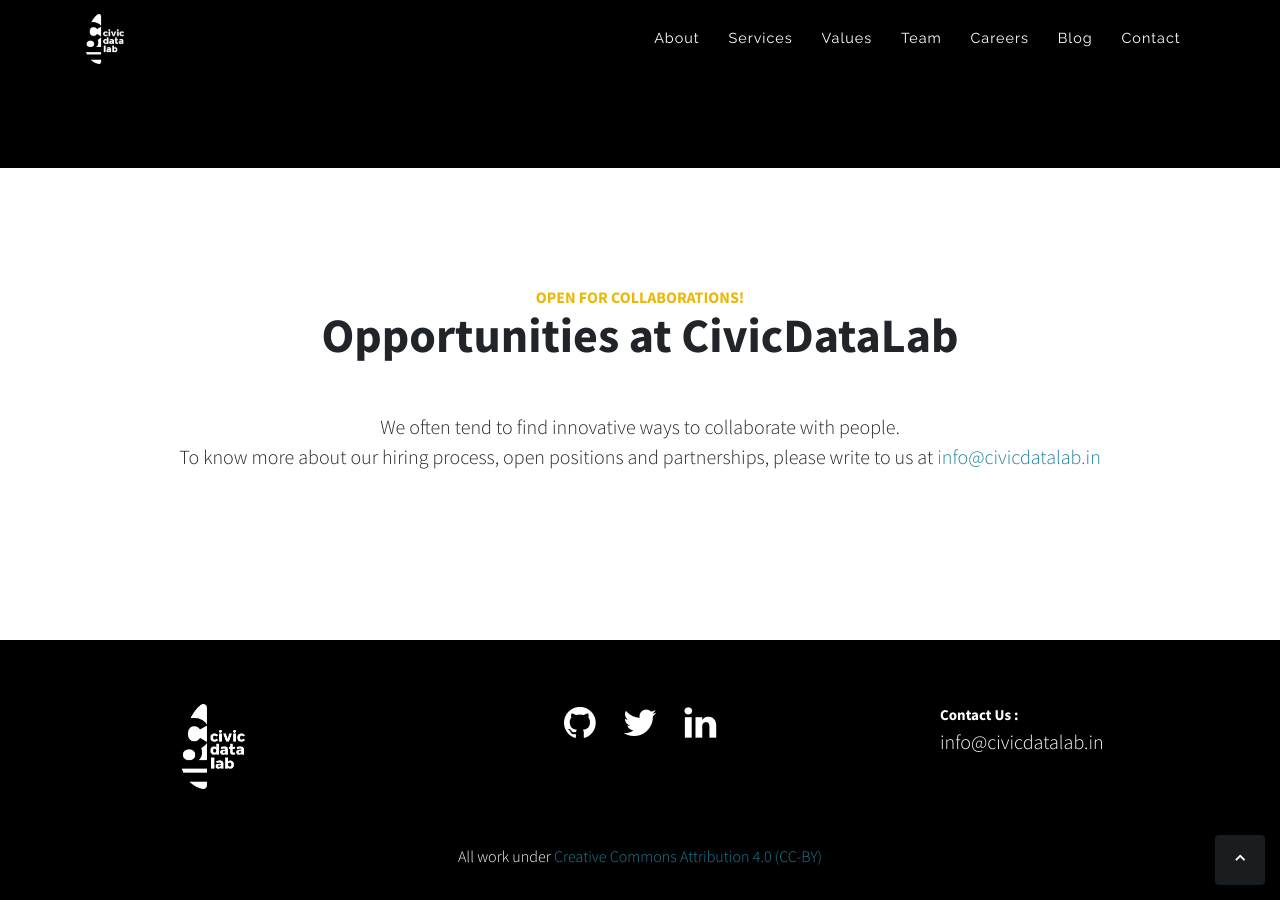
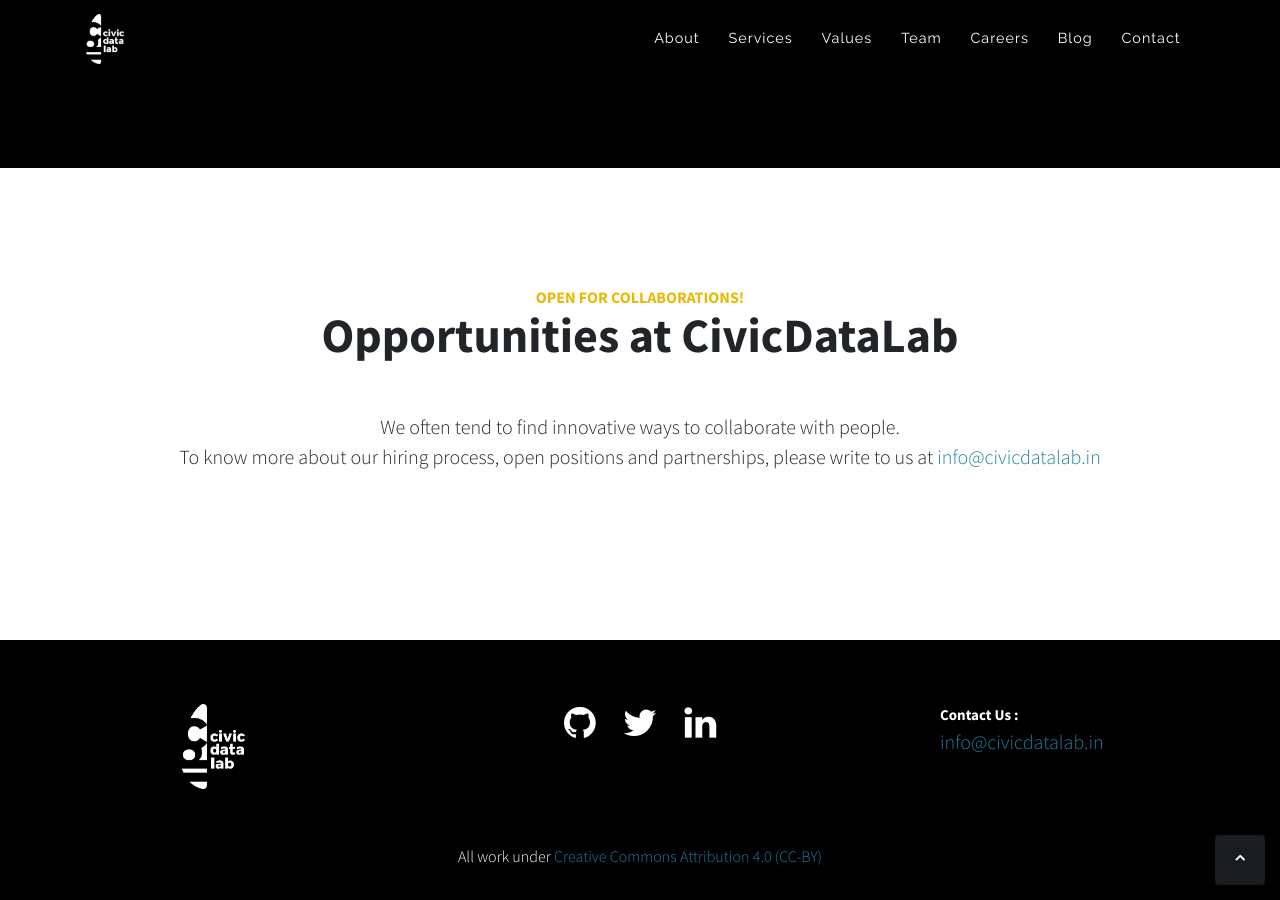
Before and after one commit to CivicDataLab/old-website, a Jekyll site: the page built from index.html, in a window 1280 px wide and 900 px high, scrolled down 3619 px. Built offline with Jekyll 4.4.1, drawn with Linux system fonts in a browser that asks for light colours; the list of posts is cut into pages by our own code.

Commit message:
Fix #31: Make the email id in the footer clickable

```diff
--- a/_includes/footer.html
+++ b/_includes/footer.html
@@ -28,7 +28,7 @@
       </div>
       <div class="col-md-3 contact-info">
         <p class="contact-text">Contact Us : </p>
-        <p class="contact-email">info@civicdatalab.in</p>
+        <p class="contact-email"><a class=" text-blue" href="mailto:info@civicdatalab.in" target="_blank">info@civicdatalab.in</a></p>
       </div>
     </div>
     <div class="row">
```
